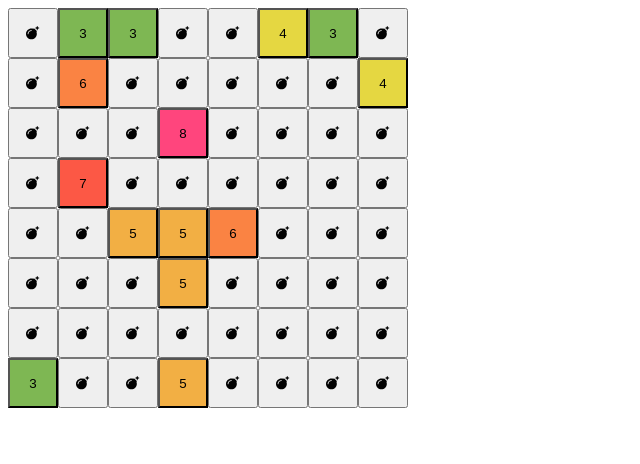
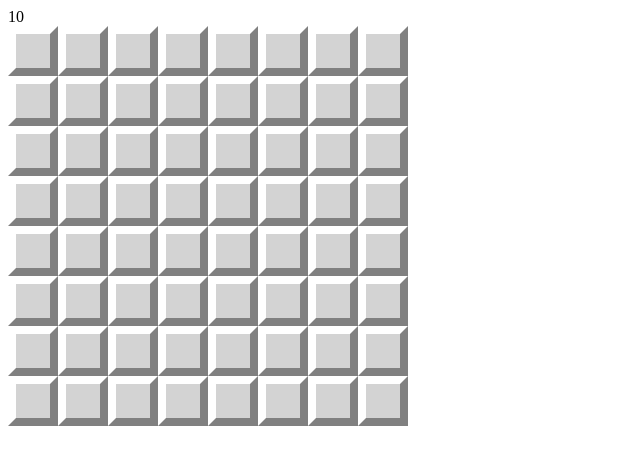
Before and after one commit to Animator55/minesweeper, a React (Vite) app: page / in a window 1280 px wide. Shown: the top 464 px of the page, without its empty margins (0-640 px from the left). Built offline with nearby package versions, Linux system fonts and the light colour scheme.

Commit message:
added propagation and styles

```diff
--- a/src/App.tsx
+++ b/src/App.tsx
@@ -6,10 +6,10 @@ import React from "react"
 import "./assets/App.css"
 
 // diff: number
-const generateMap = (diff: number)=>{
+const generateMap = (diff: number) => {
   let placeList: Place[] = []
 
-  for(let i=0; i<(diff*8)*(diff*8); i++){
+  for (let i = 0; i < (diff * 8) * (diff * 8); i++) {
     let place: Place = {
       _id: `${Math.random()}`,
       number: 0,
@@ -20,21 +20,21 @@ const generateMap = (diff: number)=>{
   }
 
   // addBombs
-  for(let i=0; i<diff*diff*50; i++){
-    let index = Math.floor(Math.random() * ((diff*8)*(diff*8)+1))
-    while(!placeList[index] || placeList[index].bomb === true) {
-      index = Math.floor(Math.random() * ((diff*8)*(diff*8)+1))
+  for (let i = 0; i < diff * diff * 10; i++) {
+    let index = Math.floor(Math.random() * ((diff * 8) * (diff * 8) + 1))
+    while (!placeList[index] || placeList[index].bomb === true) {
+      index = Math.floor(Math.random() * ((diff * 8) * (diff * 8) + 1))
     }
-    if(placeList[index]) placeList[index].bomb = true
+    if (placeList[index]) placeList[index].bomb = true
     ///checkSurrounding
-    for(let j=1; j<= 8;j++) {
+    for (let j = 1; j <= 8; j++) {
       let multiply = j < 4 ? -1 : j > 5 ? 1 : 0
-      let add= j === 1 || j === 4 || j === 6 ? -1 : j=== 3 || j === 5 || j === 8 ? +1 : 0
+      let add = j === 1 || j === 4 || j === 6 ? -1 : j === 3 || j === 5 || j === 8 ? +1 : 0
 
-      if((index % (diff*8) === 0 && add === -1)
-      || ((index+1) % (diff*8) === 0 && add === +1)) continue
+      if ((index % (diff * 8) === 0 && add === -1)
+        || ((index + 1) % (diff * 8) === 0 && add === +1)) continue
       let secIndex = index + (8 * multiply) + add
-      if(placeList[secIndex]) placeList[secIndex].number++
+      if (placeList[secIndex]) placeList[secIndex].number++
     }
   }
 
@@ -43,24 +43,96 @@ const generateMap = (diff: number)=>{
 
 export default function App() {
   let diff: number = 1
-  let bombs = diff*diff*10
+  let bombs = diff * diff * 10
   const [gameState, setGameState] = React.useState<boolean>(false)
   const [currentMap, setCurrentMap] = React.useState<Place[] | undefined>(undefined)
+  const [flags, setFlags] = React.useState(bombs)
   const [gameConfig, setGameConfig] = React.useState()
 
+  const placeFlag = (e: React.MouseEvent<HTMLButtonElement>, id: string, currentState: string)=>{
+    e.preventDefault()
+    if (!currentMap || (flags === 0 && currentState === "hide")) return
+
+    const flagSelector: {[key:string]: string} = {
+      "hide": "flag", "flag": "question", "question": "hide"
+    }
+
+    let result = currentMap.map((el) => {
+      if (el._id !== id) return el
+      else {
+        if(el.state === "hide") setFlags(flags - 1)
+        else if(el.state === "flag") setFlags(flags + 1)
+        return { ...el, state: flagSelector[el.state]}
+      }
+    }) as Place[]
+    setCurrentMap(result)
+
+  }
+
   const viewPlace = (id: string) => {
-    if(currentMap) setCurrentMap(currentMap.map(el => {
+    if (!currentMap) return
+    let number = -1
+    let index = -1
+    let bomb = false
+
+    let result = currentMap.map((el, i) => {
       if (el._id !== id) return el
-      else return { ...el, state: "view" }
-    }))
+      else {
+        number = el.number
+        bomb = el.bomb
+        index = i
+        return { ...el, state: "view" }
+      }
+    }) as Place[]
+    setCurrentMap(result)
+    if (number !== 0 || bomb) return
+    const boardSize = diff*8;
+
+    const checkSurroundingsOfZero = (subI: number, resultCurrent: Place[]) => {
+      let resultLocal = resultCurrent;
+      let stack: number[] = [subI]
+      let visited: Set<number> = new Set()
+
+      while (stack.length > 0) {
+        let current = stack.pop();
+        if(current === undefined) continue
+
+        if (visited.has(current)) continue;
+        visited.add(current);
+
+        let currentRow = Math.floor(current / boardSize);
+        let currentCol = current % boardSize;
+
+        for (let j = 1; j < 9; j++) {
+          let rowOffset = j < 4 ? -1 : j > 5 ? 1 : 0;
+          let colOffset = j === 1 || j === 4 || j === 6 ? -1 : j === 3 || j === 5 || j === 8 ? +1 : 0;
+
+          let newRow = currentRow + rowOffset;
+          let newCol = currentCol + colOffset;
+
+          if (newRow < 0 || newRow >= boardSize || newCol < 0 || newCol >= boardSize) continue
+
+          let secIndex = newRow * boardSize + newCol;
+
+          if (!resultLocal[secIndex]) continue;
+
+          if (resultLocal[secIndex].state === "hide") resultLocal[secIndex].state = "view"
+
+          if (resultLocal[secIndex].number === 0 && !resultLocal[secIndex].bomb) stack.push(secIndex)
+        }
+      }
+    }
+
+    checkSurroundingsOfZero(index, result);
+    setCurrentMap(result);
   }
 
   const placeContent: { [key: string]: any } = {
-    "hide" : null , "flag": faFlag, "question" : faQuestion
+    "flag": faFlag, "question": faQuestion
   }
 
-  React.useEffect(()=>{
-    if(currentMap === undefined) setCurrentMap(generateMap(diff))
+  React.useEffect(() => {
+    if (currentMap === undefined) setCurrentMap(generateMap(diff))
   })
 
   const colorScale = ["",
@@ -68,19 +140,24 @@ export default function App() {
   ]
 
   return <main>
+    <header>
+      <div>{flags}</div>
+    </header>
     <section className="map"
-      style={{gridTemplateColumns: `repeat(${(diff*8)}, 50px)`}}
+      style={{ gridTemplateColumns: `repeat(${(diff * 8)}, 50px)` }}
     >
       {currentMap && currentMap.map((el, i) => {
         return <button
           key={Math.random()}
-          onClick={() => { viewPlace(el._id) }}
-          style={{backgroundColor:el.bomb ? "" :  colorScale[el.number]}}
+          className={el.state}
+          onClick={() => { if(el.state === "hide")viewPlace(el._id) }}
+          onContextMenu={(e)=>{ if(el.state !== "view")placeFlag(e, el._id, el.state) }}
+          style={el.state === "view" ? { backgroundColor: el.bomb ? "red" : colorScale[el.number] } : {}}
         >
           {
-          // el.state === "view" ?
-            el.bomb ? <FontAwesomeIcon icon={faBomb} /> :el.number
-            // : placeContent[el.state]
+            el.state === "view" ?
+            el.bomb ? <FontAwesomeIcon icon={faBomb} /> : el.number === 0 ? "" : el.number
+            : el.state !== "hide" && <FontAwesomeIcon icon={placeContent[el.state]} />
           }
         </button>
       })}
--- a/src/assets/App.css
+++ b/src/assets/App.css
@@ -5,4 +5,13 @@
 .map button {
   padding: 0.5rem;
   height: 50px;
+  border: 1px solid black;
+  background-color: lightgray;
 }
+
+.map button.hide {
+  border-top: 8px solid white;
+  border-left: 8px solid white;
+  border-bottom: 8px solid gray;
+  border-right: 8px solid gray;
+}
```
